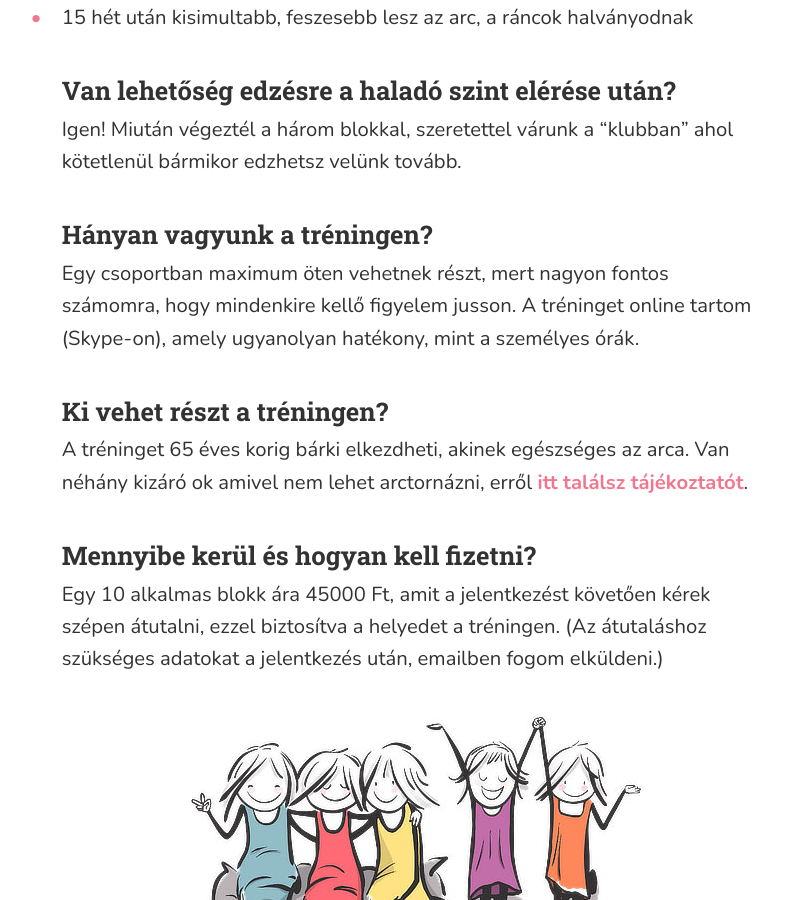
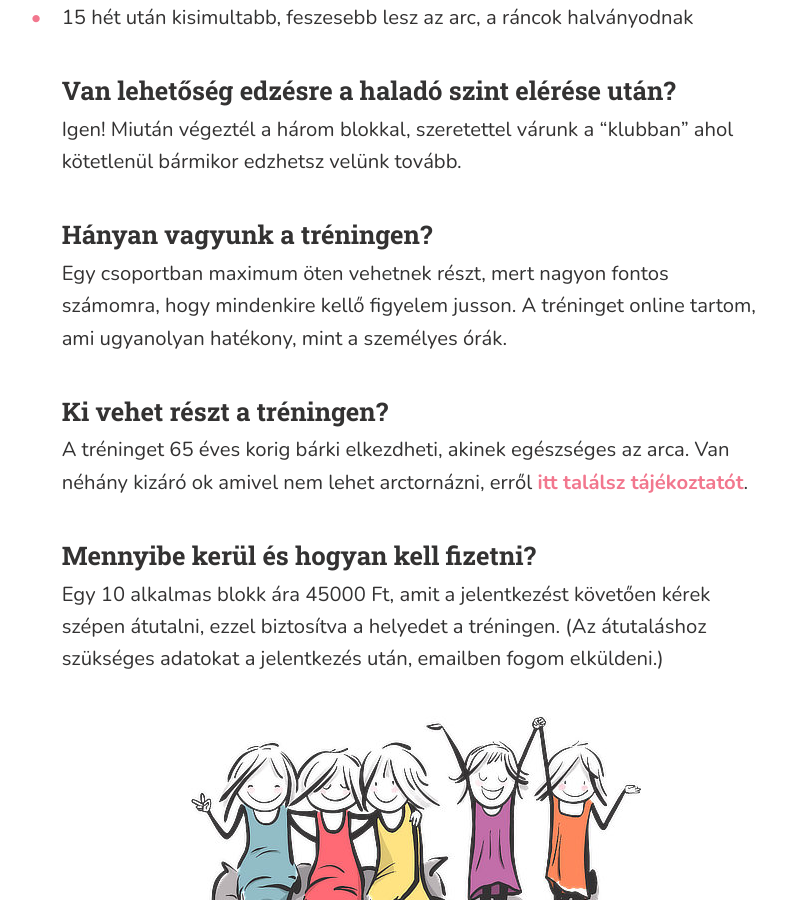
Before and after one commit to monikamudra/arctorna, a Jekyll site: the page built from trening.md, in a window 1280 px wide and 900 px high, scrolled down 1272 px. Shown: the whole window, without its empty margins (224-1010 px from the left). Built offline with Jekyll 4.4.1, drawn with Linux system fonts in a browser that asks for light colours.

Commit message:
Update training info

```diff
--- a/_includes/training-details.md
+++ b/_includes/training-details.md
@@ -25,7 +25,7 @@ kötetlenül bármikor edzhetsz velünk tovább.
 
 ### Hányan vagyunk a tréningen?
 
-Egy csoportban maximum öten vehetnek részt, mert nagyon fontos számomra, hogy mindenkire kellő figyelem jusson. A tréninget online tartom (Skype-on), amely ugyanolyan hatékony, mint a személyes órák.
+Egy csoportban maximum öten vehetnek részt, mert nagyon fontos számomra, hogy mindenkire kellő figyelem jusson. A tréninget online tartom, ami ugyanolyan hatékony, mint a személyes órák.
 
 ### Ki vehet részt a tréningen?
 
```
